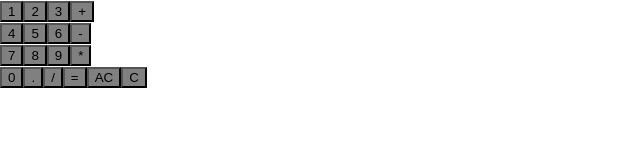
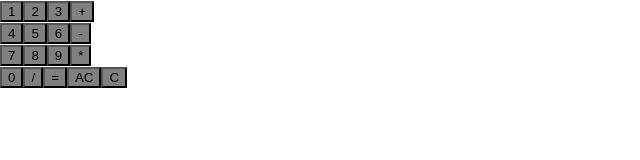
Before and after one commit to anayw2001/react-calculator, a React (Create React App) app: page / in a window 1280 px wide. Shown: the top 160 px of the page, without its empty margins (0-640 px from the left). Built offline with nearby package versions, Linux system fonts and the light colour scheme.

Commit message:
fix issue of not being able to enter more than 1 digit

```diff
--- a/src/App.js
+++ b/src/App.js
@@ -47,7 +47,7 @@ export default class Calculator extends React.Component {
     if (prevValue == null) {
       this.setState({
         prevValue: inputValue,
-        viewText: "0"
+        //viewText: "0"
       })
     } else if (operator) {
       const currentValue = prevValue || 0
@@ -66,16 +66,16 @@ export default class Calculator extends React.Component {
   }
 
   inputDigit(i) {
-    const viewText = this.state
+    const { viewText, operated } = this.state
     console.log("click")
-    if (this.state.operated) {
+    if (operated) {
       this.setState({
-        viewText: viewText === '0' ? String(i) : viewText + i
+        viewText: viewText === '0' ? String(i) : viewText + String(i)
       })
     } else {
       this.setState({
         viewText: String(i),
-        operated: false
+        operated: true
       })
     }
   }
@@ -111,7 +111,7 @@ export default class Calculator extends React.Component {
         </div>
         <div className="calculator-row-zero">
           {this.renderSquare(0)}
-          {this.renderSquare('.')}
+          {/* {this.renderSquare('.')} */}
           {this.renderFunction('/')}
           {this.renderFunction('=')}
           <CalculatorButton class="clear-all" value="AC" onPress={() => this.clearAll()}/>
```
